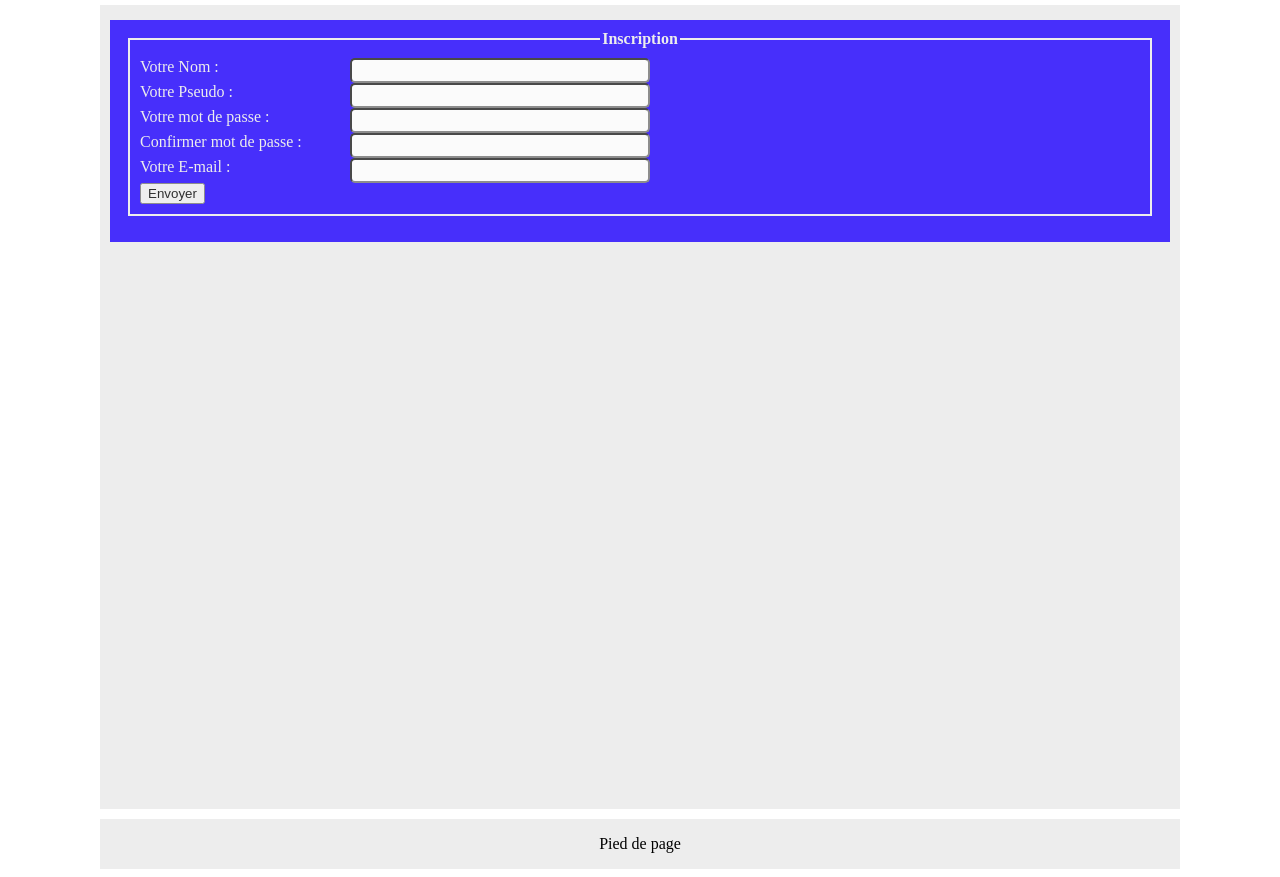
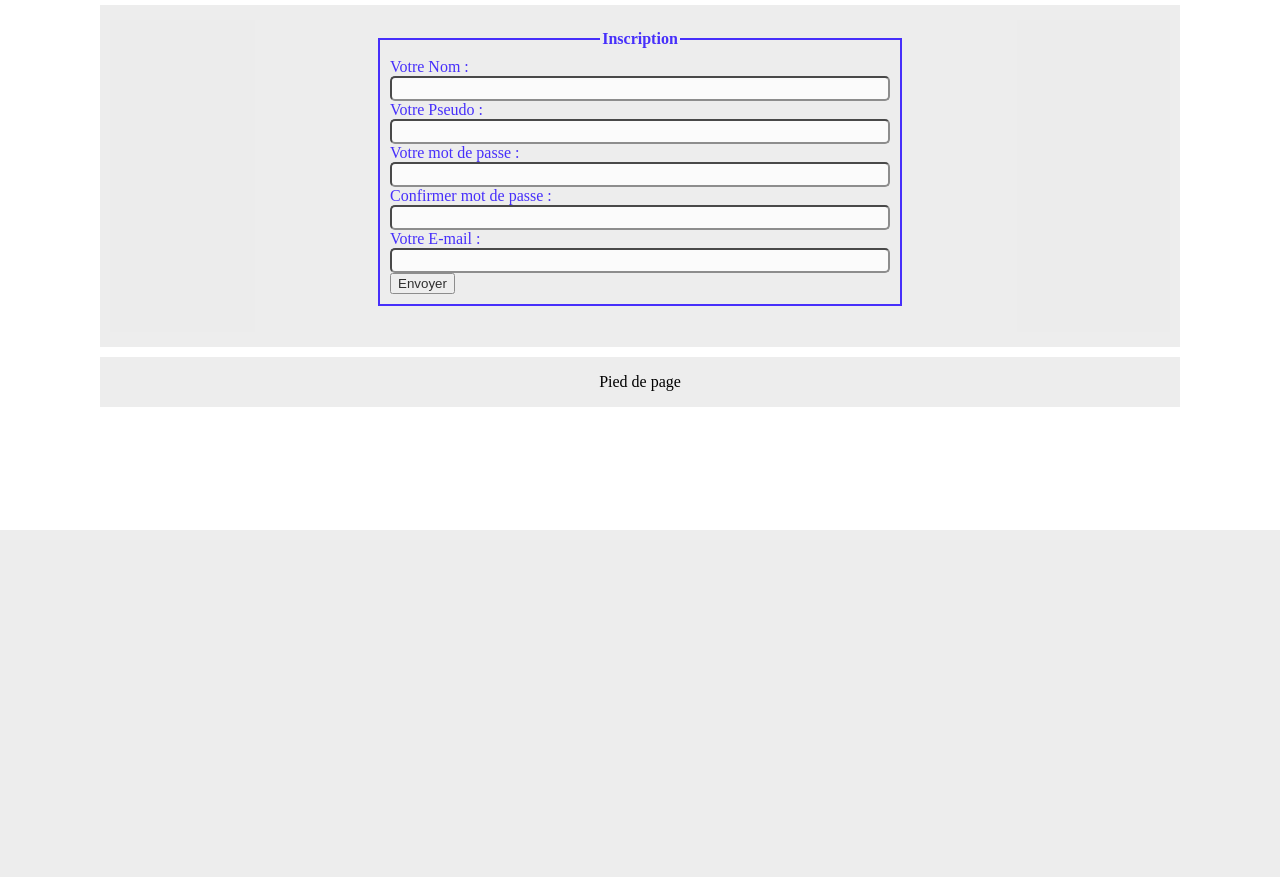
Before and after one commit to JeffMuraro7/MusicLand, a PHP site: page /inscription.php in a window 1280 px wide. Shown: the part 270-1147 px from the top of the page. After the commit the page ends 800 px from the top, so only its background shows below. Run offline with PHP 8.4, Linux system fonts and the light colour scheme.

Commit message:
Fin du CSS pour l'inscription
Fin du CSS pour le formulaire d'inscription.

```diff
--- a/StyleCSS/myInscription.css
+++ b/StyleCSS/myInscription.css
@@ -7,11 +7,12 @@
 */
 
 .fieldset {
-    width: 1000px;
+    width: 500px;
+    height: auto;
     margin: 0 auto 15px auto;
     padding: 10px;
-    border: 2px solid #ededed;
-    color: #ededed;
+    border: 2px solid #1e00ff;
+    color: #1e00ff;
 }
 
 legend {
@@ -33,7 +34,7 @@ label {
 }
 
 input[type=text] {
-    width: 300px;
+    width: 500px;
 
     padding: 3px;
 
@@ -41,7 +42,7 @@ input[type=text] {
 }
 
 input[type=password] {
-    width: 300px;
+    width: 500px;
 
     padding: 3px;
 
@@ -49,7 +50,7 @@ input[type=password] {
 }
 
 input[type=email] {
-    width: 300px;
+    width: 500px;
 
     padding: 3px;
 
--- a/StyleCSS/myStyle.css
+++ b/StyleCSS/myStyle.css
@@ -94,7 +94,7 @@ section {
 
     margin: auto;
 
-    height: 100%;
+    height: auto;
     width: 1080px;
 
     margin-top: 5px;
@@ -121,6 +121,9 @@ article {
     background-color: #1e00ff;
 }
 
+#form {
+    background-color: #ededed;
+}
 
 /* Style pour le pied de page */
 footer {
--- a/inscription.php
+++ b/inscription.php
@@ -61,16 +61,16 @@
          <!-- Bloc pour la navigation -->
          <nav class="clearfix">
              <ul>
-                 <li><a href="#">Accueil</a></li>
+                 <li><a href="index.php">Accueil</a></li>
                  <li><a href="#">Musique</a></li>
                  <li><a href="inscription.php">Inscription</a></li>
-                 <li><a href="#">Connexion</a></li>
+                 <li><a href="connexion.php">Connexion</a></li>
              </ul>
          </nav>
 
          <!-- Bloc pour le contenu du site -->
          <section>
-             <article>
+             <article id="form">
                  <form method="post" action="inscription.php">
                      <fieldset class="fieldset">
                         <legend> Inscription </legend>
```
